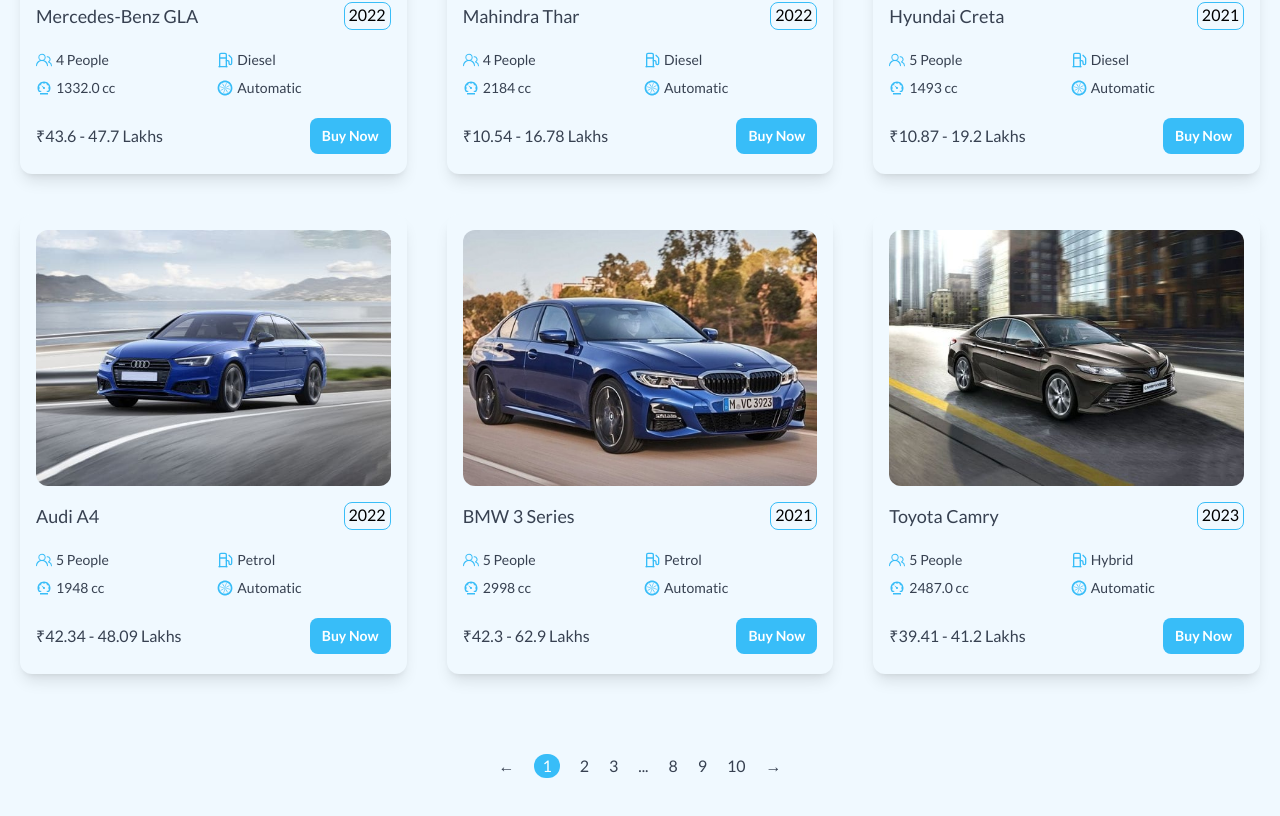
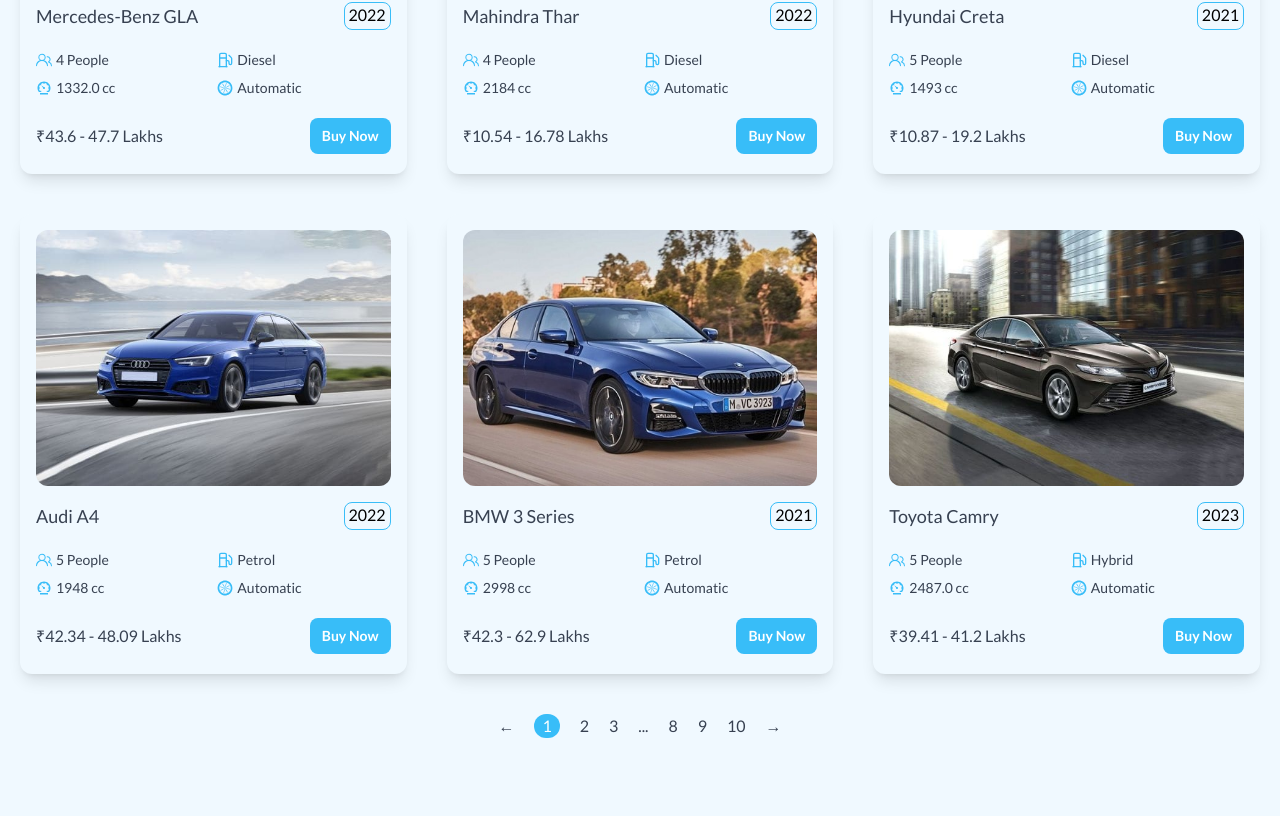
Before and after one commit to PrtHub/car-showcase, a React (Vite) app: page / in a window 1280 px wide. Shown: the part 386-1202 px from the top of the page. Built offline with nearby package versions, Linux system fonts and the light colour scheme.

Commit message:
styles updated

```diff
--- a/src/pages/CarList.jsx
+++ b/src/pages/CarList.jsx
@@ -37,7 +37,7 @@ const CarList = () => {
           nextLabel={"→"}
           pageCount={10}
           onPageChange={handlePageClick}
-          containerClassName="flex item-center justify-center gap-5 py-10 mt-10 text-gray-700"
+          containerClassName="flex item-center justify-center gap-5 py-10 text-gray-700"
           activeClassName="bg-sky-400 px-2 rounded-full text-white"
         />
       </section>
```
